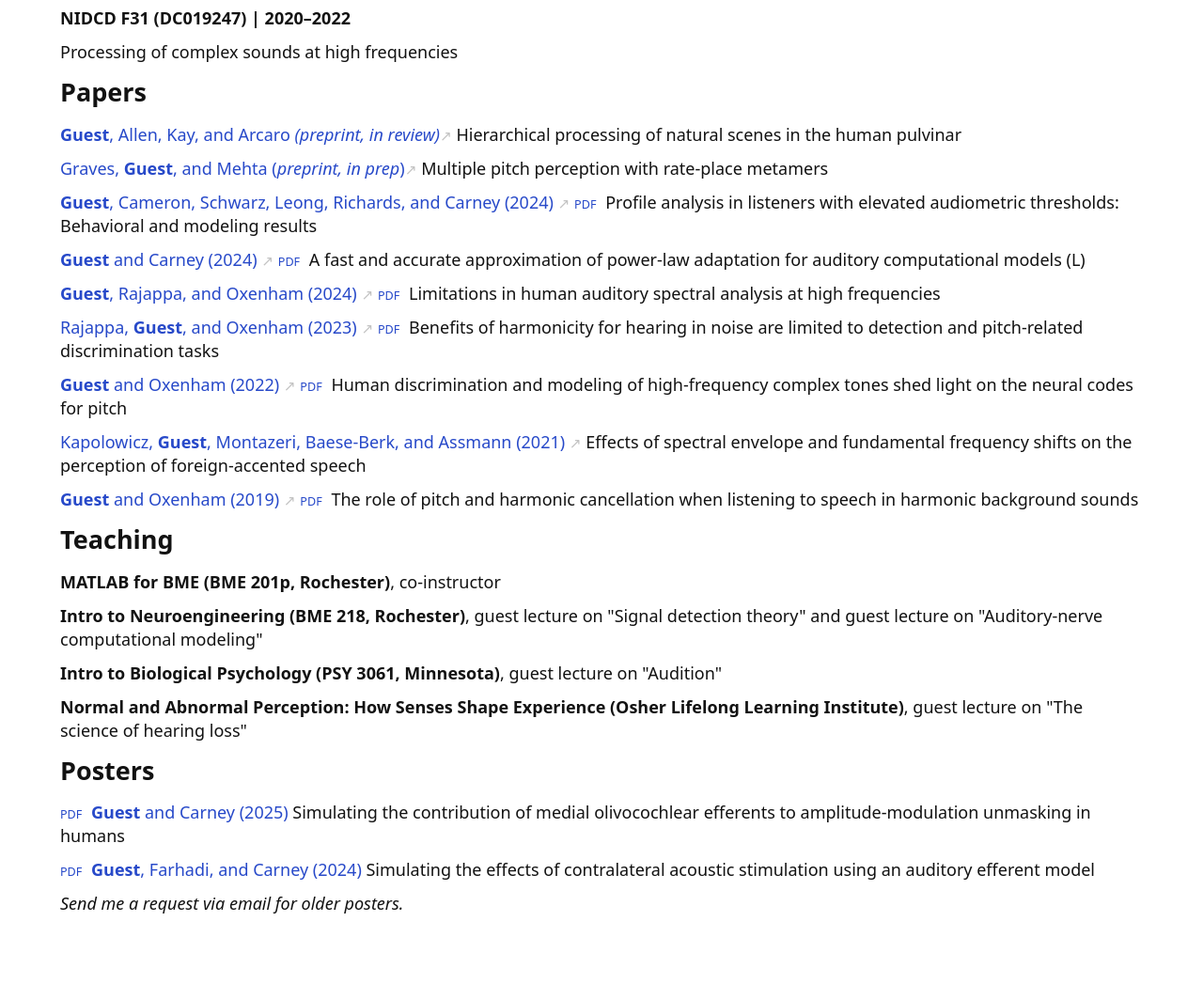
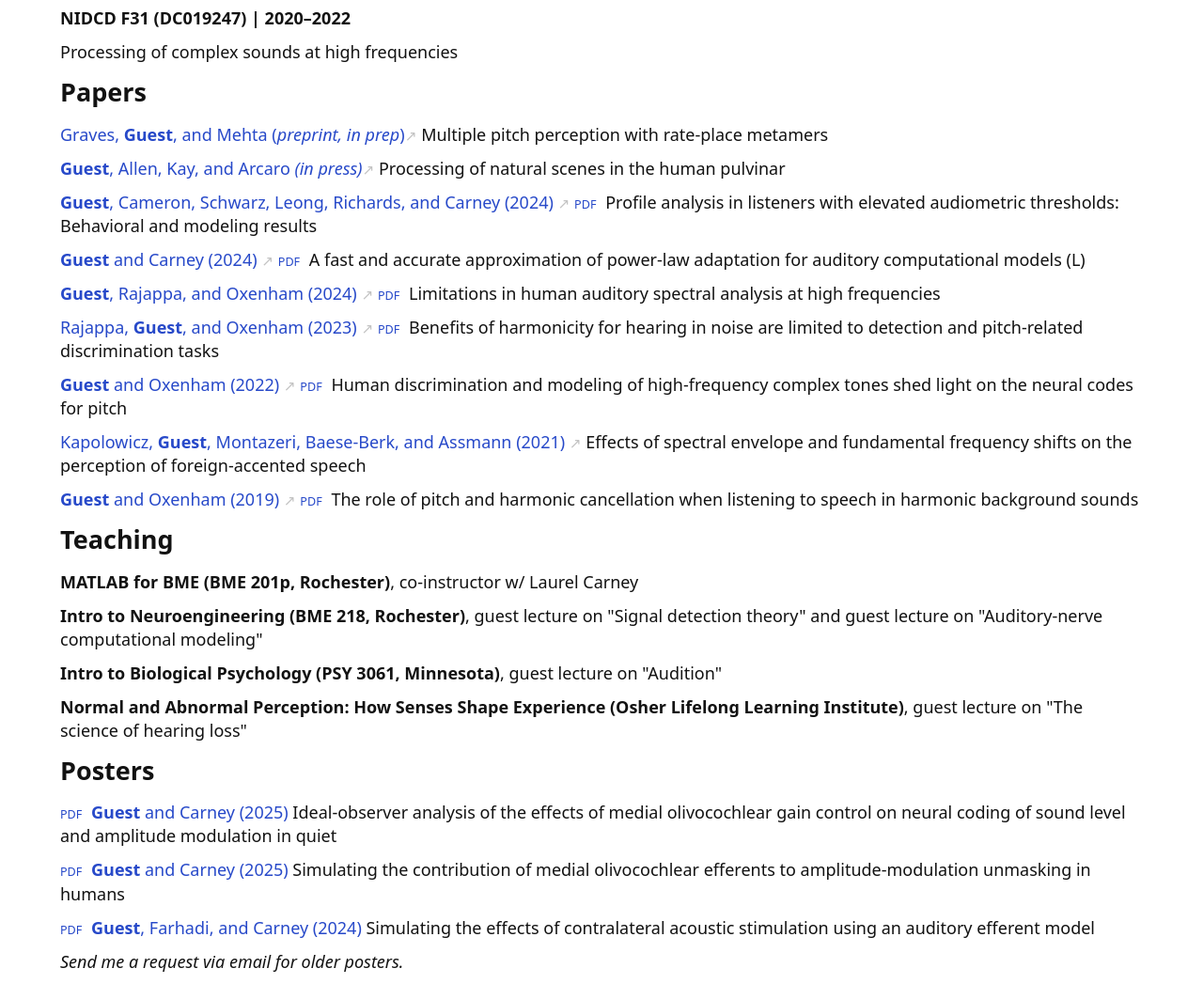
Before and after one commit to guestdaniel/guestdaniel.github.io, a plain HTML site: page index.html in a window 1280 px wide. Shown: the part 845-1892 px from the top of the page at 94% size. Before the commit the page ends 1830 px from the top, so only its background shows below. Drawn offline with Linux system fonts and the light colour scheme.

Commit message:
Update Oct 2025

```diff
--- a/index.html
+++ b/index.html
@@ -73,9 +73,9 @@
   <p> Processing of complex sounds at high frequencies </p>
 
   <h1> Papers </h1>
-  <p> <a href="doi: https://doi.org/10.1101/2025.03.20.644381"> <b>Guest</b>, Allen, Kay, and Arcaro <i>(preprint, in review)</i></a> Hierarchical processing of natural scenes in the human pulvinar</p>
+  <p> <a href="https://zenodo.org/records/13334206"> Graves, <b>Guest</b>, and Mehta (<i>preprint, in prep</i>)</a> Multiple pitch perception with rate-place metamers </p>
 
-  <p> <a href="https://zenodo.org/records/13334206"> Graves, <b>Guest</b>, and Mehta (<i>preprint, in prep</i>)</a> Multiple pitch perception with rate-place metamers </p>
+  <p> <a href="doi: https://doi.org/10.1101/2025.03.20.644381"> <b>Guest</b>, Allen, Kay, and Arcaro <i>(in press)</i></a> Processing of natural scenes in the human pulvinar</p>
 
   <p> <a href="https://doi.org/10.1121/10.0034635"> <b>Guest</b>, Cameron, Schwarz, Leong, Richards, and Carney (2024) </a> <a href="file/Guest2024_PA.pdf"></a> Profile analysis in listeners with elevated audiometric thresholds: Behavioral and modeling results </p>
 
@@ -92,7 +92,7 @@
   <p> <a href="https://doi.org/10.1121/1.5102169"> <b>Guest</b> and Oxenham (2019) </a> <a href="file/Guest20109.pdf"></a> The role of pitch and harmonic cancellation when listening to speech in harmonic background sounds </p>
 
   <h1> Teaching </h1>
-  <p> <b> MATLAB for BME (BME 201p, Rochester)</b>, co-instructor</p>
+  <p> <b> MATLAB for BME (BME 201p, Rochester)</b>, co-instructor w/ Laurel Carney</p>
   <p> <b> Intro to Neuroengineering (BME 218, Rochester)</b>, guest lecture on "Signal detection theory" and guest lecture on "Auditory-nerve computational modeling"</p>
   <p> <b> Intro to Biological Psychology (PSY 3061, Minnesota)</b>, guest lecture on "Audition" </p>
   <p> <b> Normal and Abnormal Perception: How Senses Shape Experience (Osher Lifelong Learning Institute)</b>, guest lecture on "The science of hearing loss" </p>
@@ -114,6 +114,8 @@
 	<p>2013–2017: BS Psychology (UT Dallas)</p> -->
 
   <h1> Posters </h1>
+  <p> <a href="file/GuestHWK2025.pdf"> <b>Guest</b> and Carney (2025) </a> Ideal-observer analysis of the effects of medial olivocochlear gain control on neural coding of sound level and amplitude modulation in quiet </p>
+
   <p> <a href="file/GuestASA2025.pdf"> <b>Guest</b> and Carney (2025) </a> Simulating the contribution of medial olivocochlear efferents to amplitude-modulation unmasking in humans </p>
 
   <p> <a href="file/GuestHWK2024.pdf"> <b>Guest</b>, Farhadi, and Carney (2024) </a> Simulating the effects of contralateral acoustic stimulation using an auditory efferent model </p>
```
